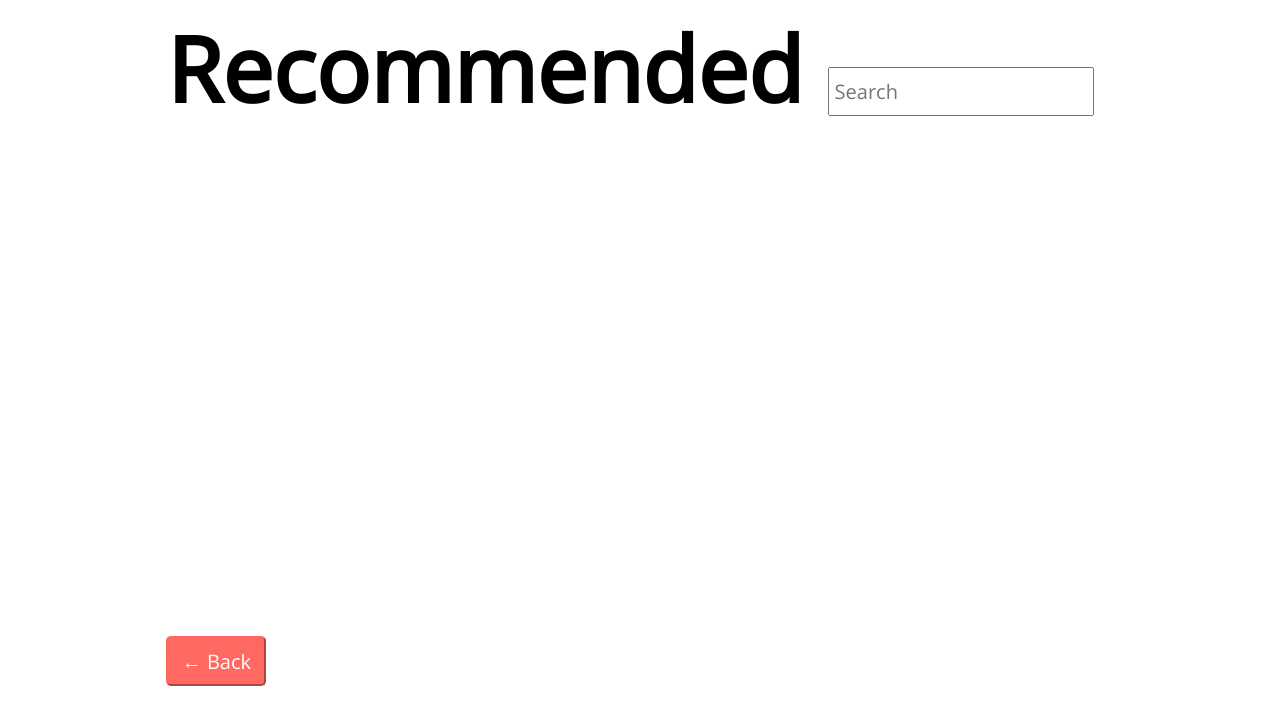
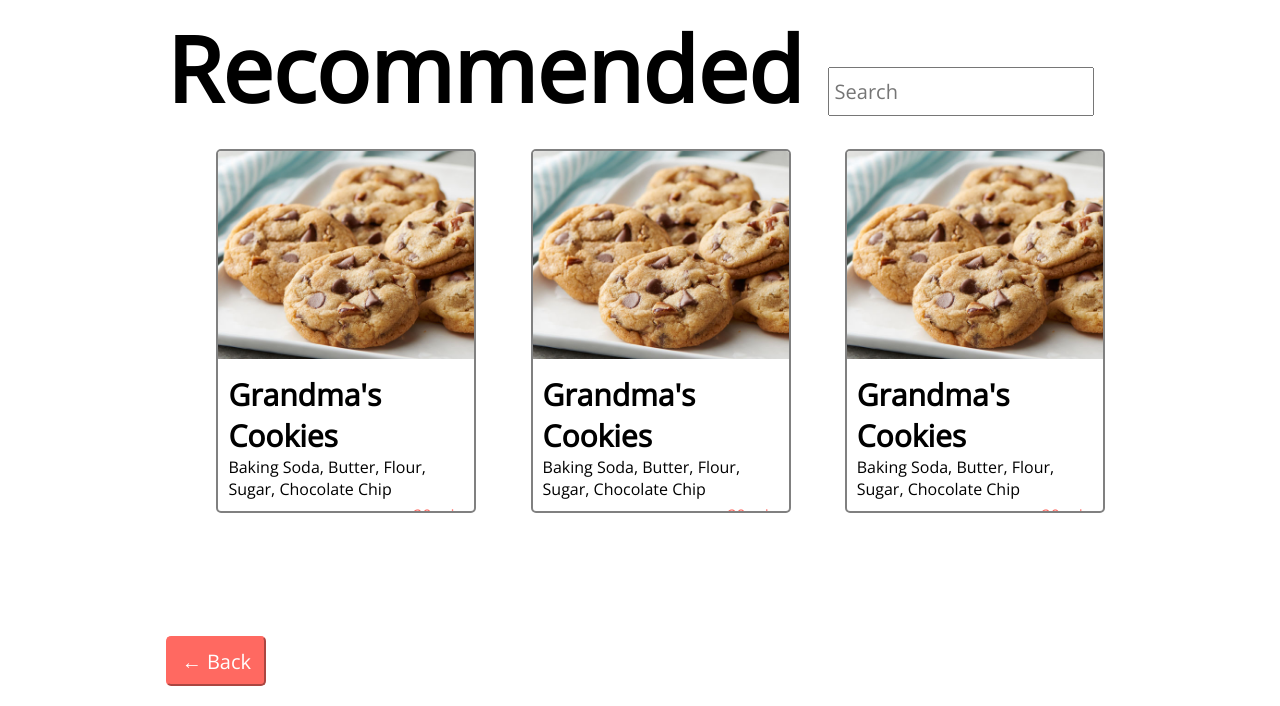
Before and after one commit to cse110-fa21-group14/cse110-fa21-group14, a plain HTML site: page Recipe Code/recommended.html in a window 1280 px wide. Shown: the part 94-800 px from the top of the page. Drawn offline with nearby package versions, Linux system fonts and the light colour scheme.

Commit message:
fixed recommended

```diff
--- a/Recipe Code/assets/recipeCard.js
+++ b/Recipe Code/assets/recipeCard.js
@@ -40,7 +40,7 @@ class RecipeCard extends HTMLElement{
         var recipeTitle = document.createElement('p');
 
         //adding popup to card
-        card.setAttribute('onclick', 'test()');
+        card.setAttribute('onclick', 'recipePopUp()');
         //img
         //img.setAttribute('src', data.img);
         img.setAttribute('alt', 'Recipe Image');
--- a/Recipe Code/recommended.html
+++ b/Recipe Code/recommended.html
@@ -32,7 +32,7 @@
                         document.getElementById('grocery-list-popup').classList.remove('show');
                         document.getElementById("popups").classList.remove("show");
                     }
-                    function p() {
+                    function recommendedPopUp() {
                         document.getElementById("popups").classList.add("show");
                         var test_popup = document.getElementById("recommended-recipe-popup");
                         test_popup.classList.add("show");
@@ -49,6 +49,33 @@
             <section id="recipe-page-info">
                 <h1 id="page-title">Recommended</h1>
                 <input type="text" id="search-bar" class="float-right" placeholder="Search">
+            </section>
+            <section id="recommended-list" class="list">
+                <article id="recipe-card-test" onclick="recommendedPopUp()">
+                    <img src="images/cookies.jpg" alt="Recipe image">
+                    <div id="recipe-text">
+                        <p class="recipe-title">Grandma's Cookies</p>
+                        <p class="ingredients">Baking Soda, Butter, Flour, Sugar, Chocolate Chip</p>
+                        <p class="cook-time">20 min</p>
+                    </div>
+                </article>
+                <article id="recipe-card-test" onclick="recommendedPopUp()">
+                    <img src="images/cookies.jpg" alt="Recipe image">
+                    <div id="recipe-text">
+                        <p class="recipe-title">Grandma's Cookies</p>
+                        <p class="ingredients">Baking Soda, Butter, Flour, Sugar, Chocolate Chip</p>
+                        <p class="cook-time">20 min</p>
+                    </div>
+                </article>
+                <article id="recipe-card-test" onclick="recommendedPopUp()">
+                    <img src="images/cookies.jpg" alt="Recipe image">
+                    <div id="recipe-text">
+                        <p class="recipe-title">Grandma's Cookies</p>
+                        <p class="ingredients">Baking Soda, Butter, Flour, Sugar, Chocolate Chip</p>
+                        <p class="cook-time">20 min</p>
+                    </div>
+                </article>
+
             </section>
             <a href="index.html"><button id="back-button"><span>&#8592</span> Back</button></a>
         </main>
--- a/Recipe Code/style.css
+++ b/Recipe Code/style.css
@@ -215,10 +215,10 @@ main #back-button{
 }
 
 /* Test Recipe Card */
-main #recipe-list{
+main .list{
   margin: auto;
 }
-main #recipe-list article{
+main .list article{
   display: inline-block;
   margin-left: 50px;
   width: 20vw;
```
Also changed, not shown: Recipe Code/user.html (+6 -6 lines).
